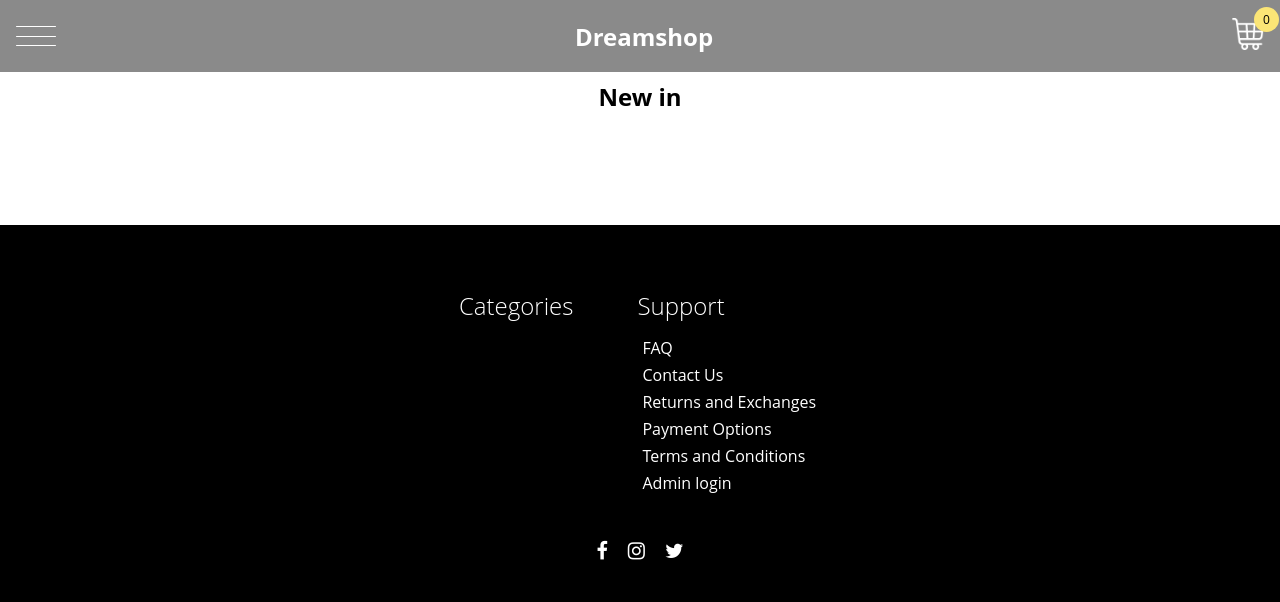
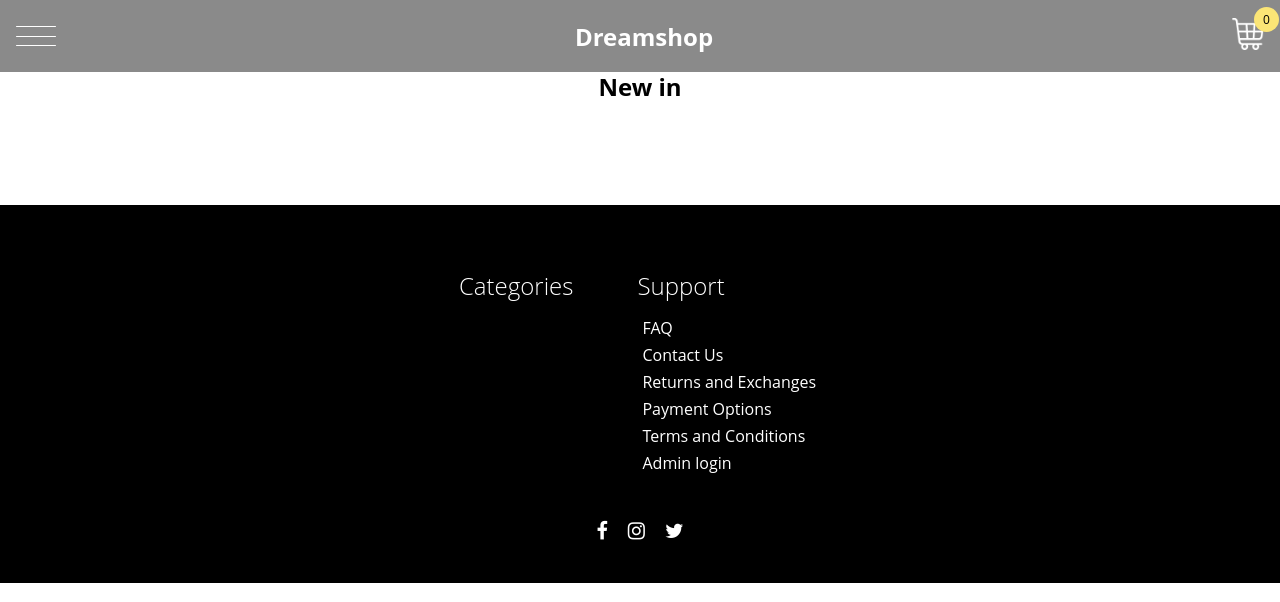
Before and after one commit to daoma90/Dreamshop, a PHP site: page /newIn.php in a window 1280 px wide. Shown: the top 602 px of the page. Run offline with PHP 8.4, Linux system fonts and the light colour scheme; data that the repository does not hold is empty.

Commit message:
maxwidth and clarity on products css

```diff
--- a/assets/style/_lp-products.scss
+++ b/assets/style/_lp-products.scss
@@ -1,13 +1,15 @@
 .lp-products {
-  padding: 80px 0;
+  padding: 70px;
   &__wrap {
     display: flex;
     justify-content: center;
     align-items: center;
     /* autoprefixer: off */
     display: grid;
-    grid-template-columns: repeat(auto-fit, minmax(150px, 1fr));
+    grid-template-columns: repeat(auto-fit, minmax(220px, 1fr));
     justify-items: center;
+    max-width: 940px;
+    margin: 0 auto;
   }
   &__current-category {
     text-align: center;
--- a/assets/style/main.css
+++ b/assets/style/main.css
@@ -234,7 +234,7 @@
 }
 
 .lp-products {
-  padding: 80px 0;
+  padding: 70px;
 }
 
 .lp-products__wrap {
@@ -243,8 +243,10 @@
   align-items: center;
   /* autoprefixer: off */
   display: grid;
-  grid-template-columns: repeat(auto-fit, minmax(150px, 1fr));
+  grid-template-columns: repeat(auto-fit, minmax(220px, 1fr));
   justify-items: center;
+  max-width: 940px;
+  margin: 0 auto;
 }
 
 .lp-products__current-category {
@@ -612,7 +614,7 @@
 }
 
 .lp-products {
-  padding: 80px 0;
+  padding: 70px;
 }
 
 .lp-products__wrap {
@@ -621,8 +623,10 @@
   align-items: center;
   /* autoprefixer: off */
   display: grid;
-  grid-template-columns: repeat(auto-fit, minmax(150px, 1fr));
+  grid-template-columns: repeat(auto-fit, minmax(220px, 1fr));
   justify-items: center;
+  max-width: 940px;
+  margin: 0 auto;
 }
 
 .lp-products__current-category {
```
Also changed, not shown: 1 other file.
